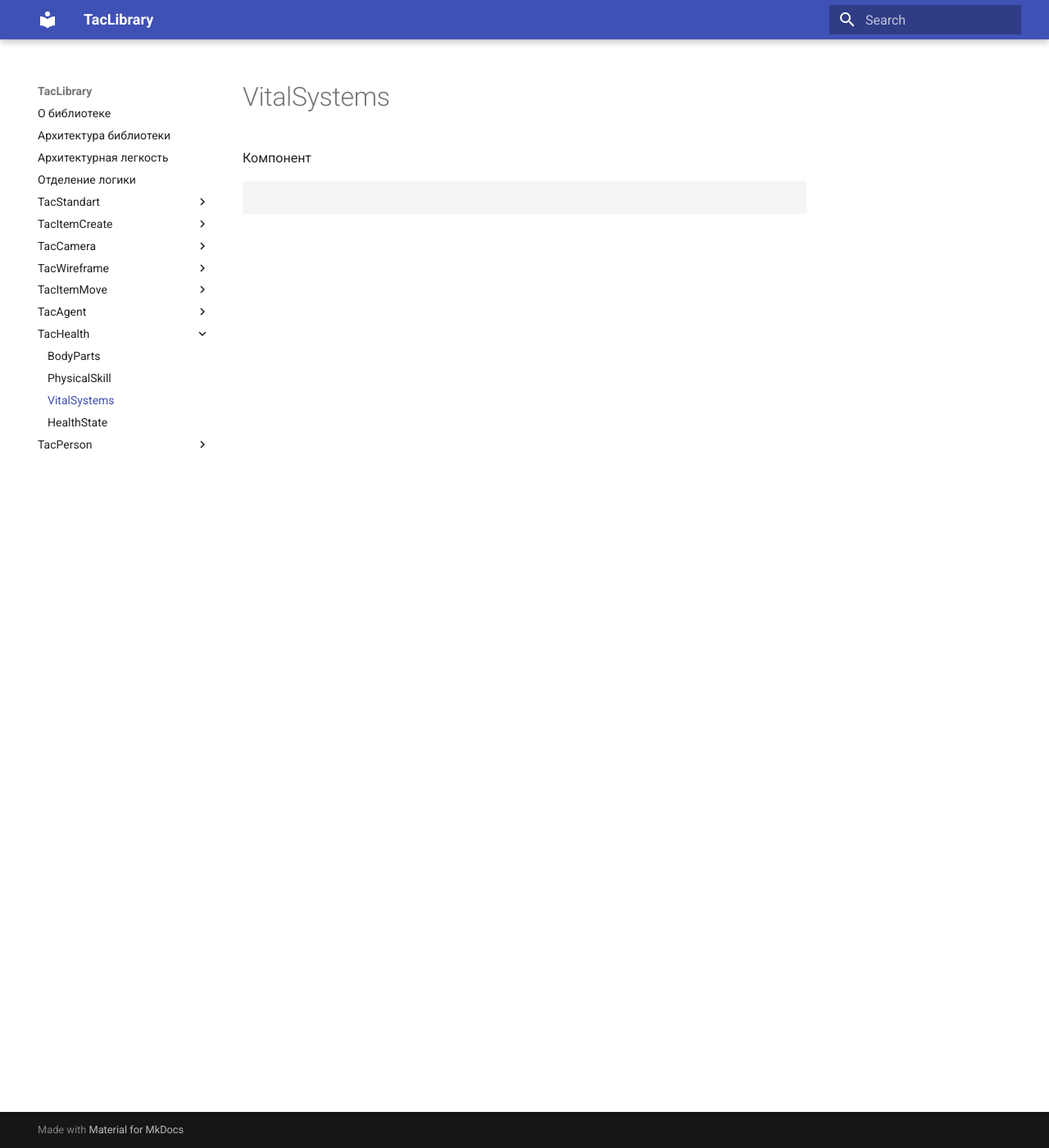
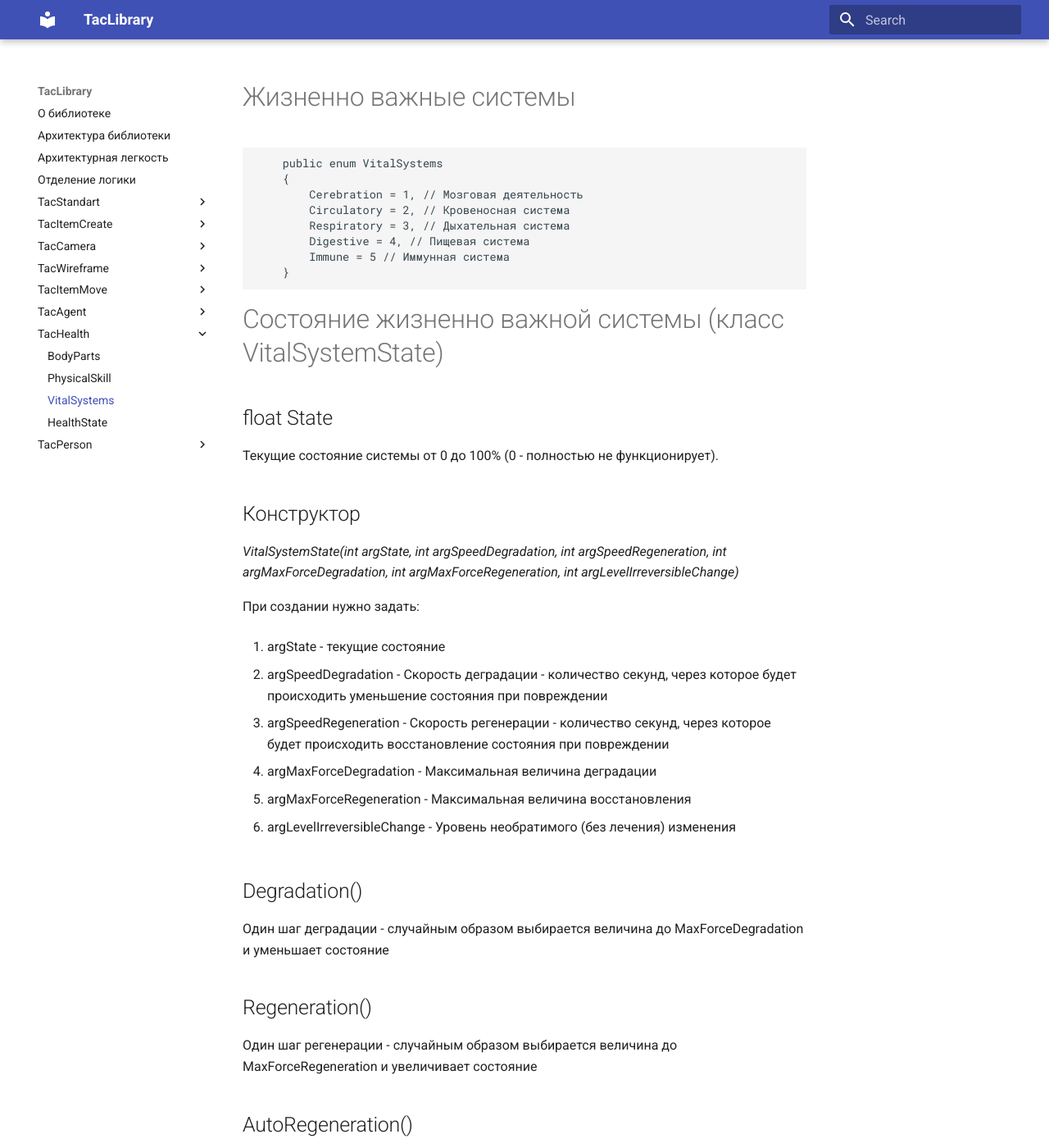
Before and after one commit to tac1402/TacBattleAI, an MkDocs documentation site: the page built from docs/TacHealth/VitalSystems.md, in a window 1280 px wide and 1400 px high. Shown: the whole window at 82% size. Built offline with MkDocs 1.6.1 and Material for MkDocs 9.7.7, drawn with Linux system fonts in a browser that asks for light colours; some of the changed text lies outside the part shown.

Commit message:
Update VitalSystems.md

````diff
--- a/docs/TacHealth/VitalSystems.md
+++ b/docs/TacHealth/VitalSystems.md
@@ -1,8 +1,51 @@
 ---
 title: VitalSystems
 ---
-Компонент
+
+# Жизненно важные системы
 
 ```csharp
+	public enum VitalSystems
+	{
+		Cerebration = 1, // Мозговая деятельность
+		Сirculatory = 2, // Кровеносная система
+		Respiratory = 3, // Дыхательная система
+		Digestive = 4, // Пищевая система
+		Immune = 5 // Иммунная система
+	}
+```
 
-```
+# Состояние жизненно важной системы (класс VitalSystemState)
+
+## float State
+
+Текущие состояние системы от 0 до 100% (0 - полностью не функционирует).
+
+## Конструктор
+_VitalSystemState(int argState, int argSpeedDegradation, int argSpeedRegeneration, int argMaxForceDegradation, int argMaxForceRegeneration, int argLevelIrreversibleChange)_
+
+При создании нужно задать:
+
+1. argState - текущие состояние
+
+2. argSpeedDegradation - Скорость деградации - количество секунд, через которое будет происходить уменьшение состояния при повреждении
+
+3. argSpeedRegeneration - Скорость регенерации - количество секунд, через которое будет происходить восстановление состояния при повреждении
+
+4. argMaxForceDegradation - Максимальная величина деградации
+
+5. argMaxForceRegeneration - Максимальная величина восстановления
+
+6. argLevelIrreversibleChange - Уровень необратимого (без лечения) изменения
+
+## Degradation()
+
+Один шаг деградации - случайным образом выбирается величина до MaxForceDegradation и уменьшает состояние
+
+## Regeneration()
+
+Один шаг регенерации - случайным образом выбирается величина до MaxForceRegeneration и увеличивает состояние
+
+## AutoRegeneration()
+
+Один шаг автоматической регенерации, происходит если состояние системы больше уровня необратимого изменения (LevelIrreversibleChange)
````
